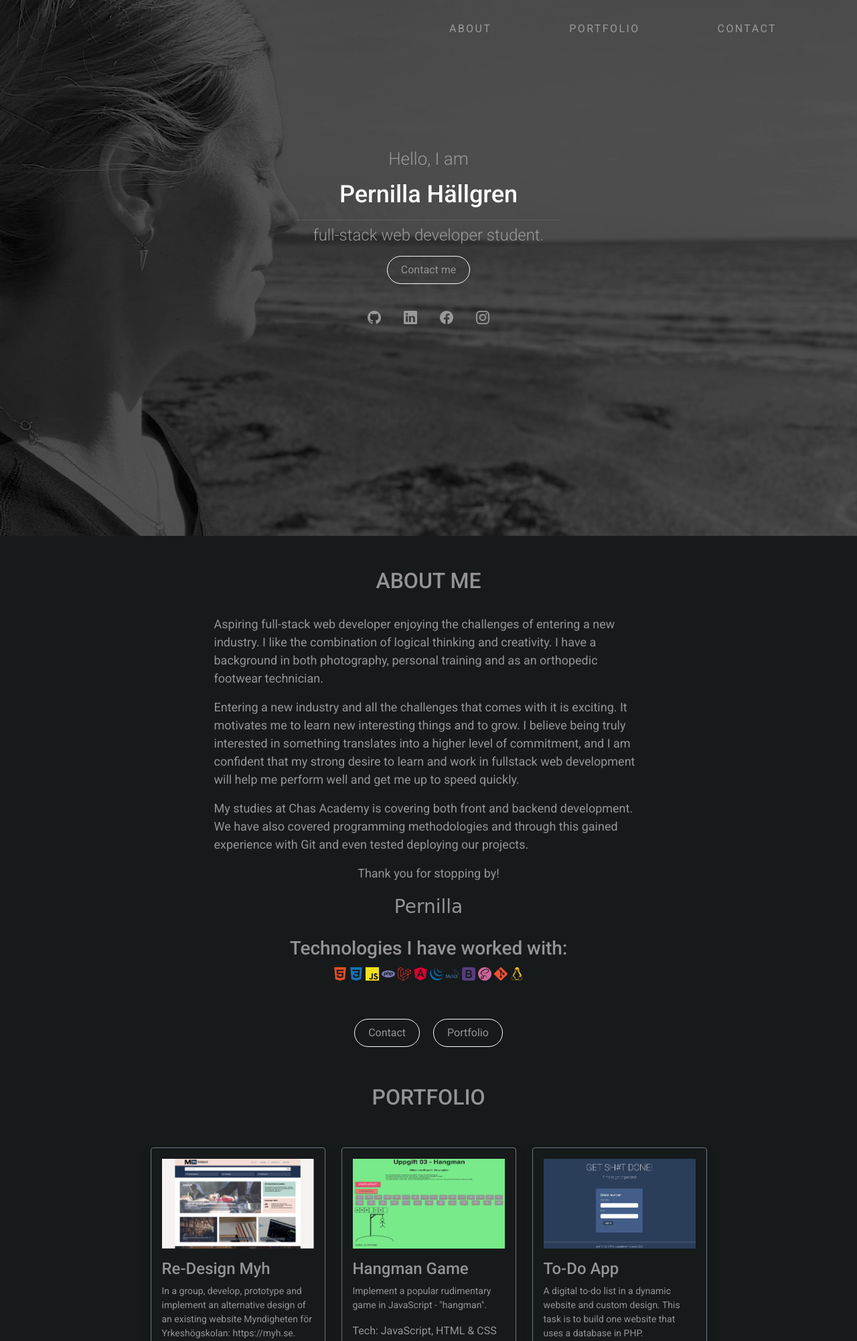
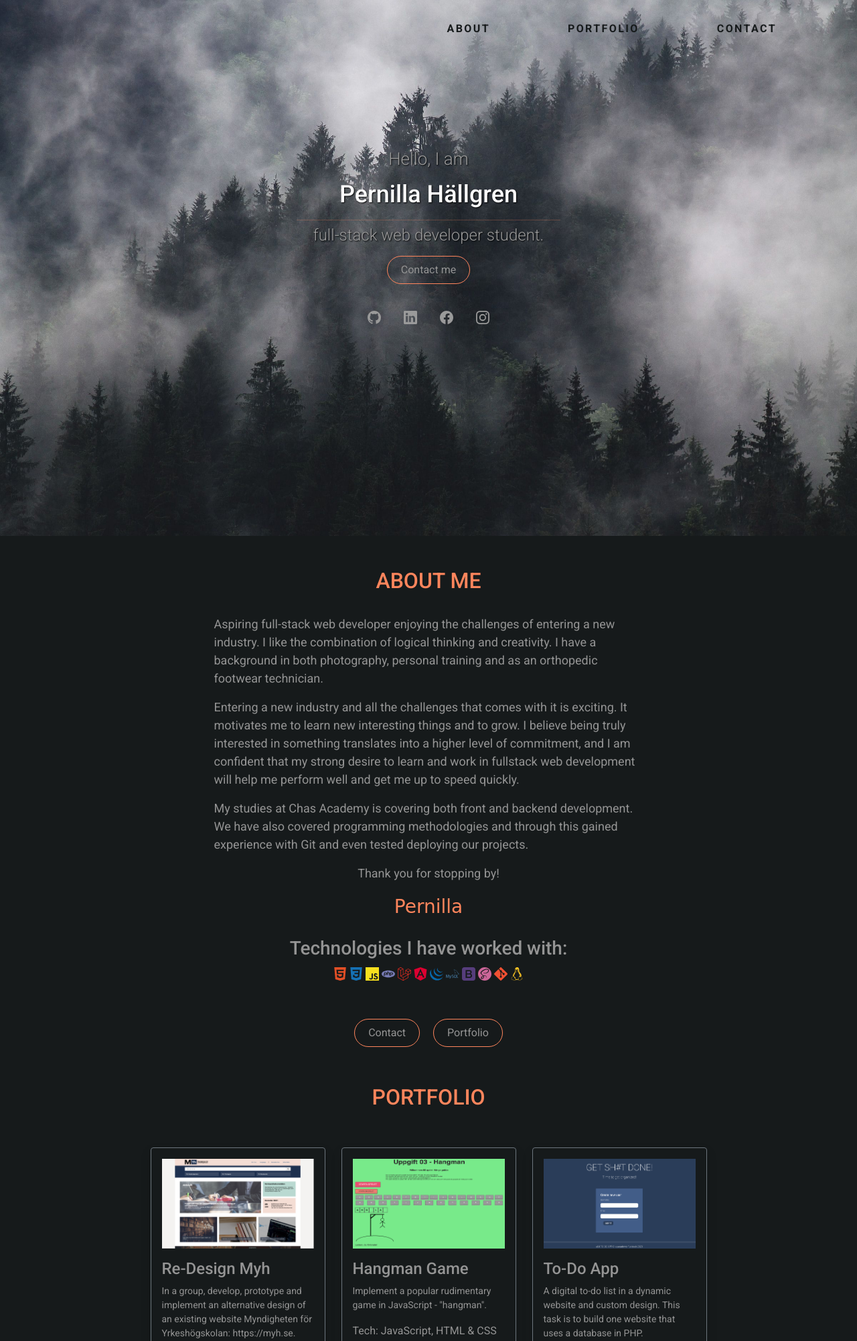
Before and after one commit to pernilla-hallgren/my-portfolio, a PHP site: page / in a window 1280 px wide. Shown: the top 2002 px of the page at 67% size. Run offline with PHP 8.4, Linux system fonts and the light colour scheme; some web fonts are replaced.

Commit message:
new bg- img and colors

```diff
--- a/home.html
+++ b/home.html
@@ -32,13 +32,13 @@
                 <div class="collapse navbar-collapse justify-content-end text-center" id="navbarSupportedContent">
                     <ul class="navbar-nav mr-auto mb-2 mb-lg-0">
                         <li class="nav-item">
-                            <a class="nav-link" style="color: #9A9A9A" href="#about">About</a>
+                            <a class="nav-link" style="color: #161A1B; font-weight: 600;" href="#about">About</a>
                         </li>
                         <li class="nav-item">
-                            <a class="nav-link" style="color: #9A9A9A" href="#portfolio">Portfolio</a>
+                            <a class="nav-link" style="color: #161A1B; font-weight: 600;" href="#portfolio">Portfolio</a>
                         </li>
                         <li class="nav-item">
-                            <a class="nav-link" style="color: #9A9A9A" href="#contact">Contact</a>
+                            <a class="nav-link" style="color: #161A1B; font-weight: 600;" href="#contact">Contact</a>
                         </li>
                     </ul>
                 </div>
@@ -55,7 +55,7 @@
                             <h2 class="card-text text-white mb-2">Pernilla Hällgren</h2>
                             <hr class="my-3 mb-0 dividerClass" />
                             <h3 class="card-body-text mt-2 mb-3">full-stack web developer student.</h3>
-                            <a class="btn btn-outline-light btn-md" id="btn-contact" href="#contact" role="button">Contact me</a>
+                            <a class="btn btn--ghost btn-md" id="btn-contact" href="#contact" role="button">Contact me</a>
                             <div class="symbols">
                                 <a href="https://github.com/pernilla-hallgren" aria-label="link to github">
                                     <svg xmlns="http://www.w3.org/2000/svg" width="23" height="23" class="bi bi-github" viewBox="0 0 16 16">
@@ -92,7 +92,7 @@
     <section class="about-page" id="about">
             <div class="container pt-5 text-left">
 
-                <h2 class="heading-tertiary text-center pb-4">ABOUT ME</h2>
+                <h2 class="heading-tertiary text-center pb-4" style="color: #FF855C;">ABOUT ME</h2>
                 <div class="row justify-content-center">
                     <div class="col-sm-12 col-md-10 col-lg-7 mb-4">
                         <div class="about__content">
@@ -106,7 +106,7 @@
                             <p>My studies at Chas Academy is covering both front and backend development. We have also covered programming methodologies and
                                 through this gained experience with Git and even tested deploying our projects.</p>
                             <p class="text-center" >Thank you for stopping by!</p>
-                            <p class="text-center" id="signature">Pernilla</p>
+                            <p class="text-center" style="color: #FF855C;" id="signature">Pernilla</p>
                         </div>
                         <div class="about__skills my-4 text-center">
                             <h3 class="heading-tertiary">Technologies I have worked with:</h3>
@@ -160,8 +160,8 @@
                         </svg>
                         Resume
                     </a> -->
-                    <a href="#contact" class="btn btn-outline-light btn-md m-2">Contact</a>
-                    <a href="#portfolio" class="btn btn-outline-light btn-md m-2">Portfolio</a>
+                    <a href="#contact" class="btn btn--ghost btn-md m-2">Contact</a>
+                    <a href="#portfolio" class="btn btn--ghost btn-md m-2">Portfolio</a>
                 </div>
             </div>
         </section>
@@ -169,7 +169,7 @@
         <!-- PORTFOLIO -->
         <section class="portfolio" id="portfolio">
             <div class="container pt-5">
-                <h2 class="heading-tertiary pb-5 text-center">PORTFOLIO</h2>
+                <h2 class="heading-tertiary pb-5 text-center" style="color: #FF855C;">PORTFOLIO</h2>
                 <div class="row justify-content-center">
                     <div class="project-box col-sm-12 col-md-6 col-lg-3 mb-4">
                         <div class="project border border-secondary shadow p-3 mb-5 rounded">
@@ -185,12 +185,12 @@
                                     Tech: HTML & CSS
                                 </p>
                                 <div class="project__cta-box text-center">
-                                    <a href="#" class="btn btn-outline-light btn-sm m-2" aria-label="link to demo Re-design project">
+                                    <a href="#" class="btn btn--ghost btn-sm m-2" aria-label="link to demo Re-design project">
                                         <svg class="icon btn__icon-left icon-earth">
                                             <use xlink:href="img/SVG/symbol-defs.svg#icon-earth"></use>
                                         </svg>
                                         Demo</a>
-                                    <a href="#" class="btn btn-outline-light btn-sm m-2" aria-label="link to github Re-design project">
+                                    <a href="#" class="btn btn--ghost btn-sm m-2" aria-label="link to github Re-design project">
                                         <svg class="icon btn__icon-left icon-earth">
                                             <use xlink:href="img/SVG/symbol-defs.svg#icon-github"></use>
                                         </svg>
@@ -212,12 +212,12 @@
                                 </p>
 
                                 <div class="project__cta-box text-center">
-                                    <a href="#" class="btn btn-outline-light btn-sm m-2" aria-label="link to demo hangman project">
+                                    <a href="#" class="btn btn--ghost btn-sm m-2" aria-label="link to demo hangman project">
                                         <svg class="icon btn__icon-left icon-earth">
                                             <use xlink:href="img/SVG/symbol-defs.svg#icon-earth"></use>
                                         </svg>
                                         Demo</a>
-                                    <a href="#" class="btn btn-outline-light btn-sm m-2" aria-label="link to github hangman projekt">
+                                    <a href="#" class="btn btn--ghost btn-sm m-2" aria-label="link to github hangman projekt">
                                         <svg class="icon btn__icon-left icon-earth">
                                             <use xlink:href="img/SVG/symbol-defs.svg#icon-github"></use>
                                         </svg>
@@ -239,12 +239,12 @@
                                     Tech: PHP, MySQL, HTML & CSS
                                 </p>
                                 <div class="project__cta-box text-center">
-                                    <a href="#" class="btn btn-outline-light btn-sm m-2" aria-label="link to demo todo-app project">
+                                    <a href="#" class="btn btn--ghost btn-sm m-2" aria-label="link to demo todo-app project">
                                         <svg class="icon btn__icon-left icon-earth">
                                             <use xlink:href="img/SVG/symbol-defs.svg#icon-earth"></use>
                                         </svg>
                                         Demo</a>
-                                    <a href="#" class="btn btn-outline-light btn-sm m-2" aria-label="link to github todo-app project">
+                                    <a href="#" class="btn btn--ghost btn-sm m-2" aria-label="link to github todo-app project">
                                         <svg class="icon btn__icon-left icon-earth">
                                             <use xlink:href="img/SVG/symbol-defs.svg#icon-github"></use>
                                         </svg>
@@ -266,12 +266,12 @@
                                     Tech: Laravel, PHP, MySQL, JavaScript, HTML & CSS (Bootstrap)
                                 </p>
                                 <div class="project__cta-box text-center">
-                                    <a href="#" class="btn btn-outline-light btn-sm m-2" aria-label="link to demo imdb project">
+                                    <a href="#" class="btn btn--ghost btn-sm m-2" aria-label="link to demo imdb project">
                                         <svg class="icon btn__icon-left icon-earth">
                                             <use xlink:href="img/SVG/symbol-defs.svg#icon-earth"></use>
                                         </svg>
                                         Demo</a>
-                                    <a href="#" class="btn btn-outline-light btn-sm m-2" aria-label="link to github imdb project">
+                                    <a href="#" class="btn btn--ghost btn-sm m-2" aria-label="link to github imdb project">
                                         <svg class="icon btn__icon-left icon-earth">
                                             <use xlink:href="img/SVG/symbol-defs.svg#icon-github"></use>
                                         </svg>
@@ -319,12 +319,12 @@
                                     för att färdigställa denna uppgift.
                                     </p>
                                 <div class="project__cta-box text-center">
-                                    <a href="#" class="btn btn-outline-light btn-sm m-2" aria-label="link to demo kaanban board project">
+                                    <a href="#" class="btn btn--ghost btn-sm m-2" aria-label="link to demo kaanban board project">
                                         <svg class="icon btn__icon-left icon-earth">
                                             <use xlink:href="img/SVG/symbol-defs.svg#icon-earth"></use>
                                         </svg>
                                         Demo</a>
-                                    <a href="#" class="btn btn-outline-light btn-sm m-2" aria-label="link to github kaanban board project">
+                                    <a href="#" class="btn btn--ghost btn-sm m-2" aria-label="link to github kaanban board project">
                                         <svg class="icon btn__icon-left icon-earth">
                                             <use xlink:href="img/SVG/symbol-defs.svg#icon-github"></use>
                                         </svg>
@@ -345,12 +345,12 @@
                                     Denna applikation ska fungera som en samling för recept som hämtas från ett externt API.
                                     För denna uppgift är det endast frontend</p>
                                 <div class="project__cta-box text-center">
-                                    <a href="#" class="btn btn-outline-light btn-sm m-2" aria-label="link to demo recipe app project">
+                                    <a href="#" class="btn btn--ghost btn-sm m-2" aria-label="link to demo recipe app project">
                                         <svg class="icon btn__icon-left icon-earth">
                                             <use xlink:href="img/SVG/symbol-defs.svg#icon-earth"></use>
                                         </svg>
                                         Demo</a>
-                                    <a href="#" class="btn btn-outline-light btn-sm m-2" aria-label="link to github recipe app project">
+                                    <a href="#" class="btn btn--ghost btn-sm m-2" aria-label="link to github recipe app project">
                                         <svg class="icon btn__icon-left icon-earth">
                                             <use xlink:href="img/SVG/symbol-defs.svg#icon-github"></use>
                                         </svg>
@@ -366,7 +366,7 @@
         <!-- CONTACT -->
         <section class="contact-page" id="contact">
            <div class="container pt-5">
-                <h2 class="heading-tertiary pb-5 text-center">CONTACT</h2>
+                <h2 class="heading-tertiary pb-5 text-center" style="color: #FF855C;">CONTACT</h2>
                 <div class="row justify-content-center mt-4">
                     <div class="project-box col-sm-12 col-md-6 col-lg-3 mb-4">
                         <div class="project">
--- a/style.css
+++ b/style.css
@@ -12,7 +12,7 @@ body {
 
 .first-page {
     height: 100vh;
-    background-image: url('img/bg/header-bg-lg.jpg');
+    background-image: url('img/bg/footer-bg-lg.jpg');
     background-color: #161A1B;
     background-repeat: no-repeat;
     background-position: center center;
@@ -31,10 +31,11 @@ body {
 .collapse .navbar-collapse {
     color: #EBEBEB;
 }
-
+.nav-item {
+    font-weight: 400;
+}
 .nav-link {
-    color: #EBEBEB;
-    /* margin: 30px; */
+    color: #161A1B;
     margin-right: 100px;
 }
 
@@ -54,6 +55,7 @@ li {
     letter-spacing: 0.15em;
     display: inline-block;
     position: relative;
+    /* text-shadow: 1px 1px 1px rgb(255, 255, 255); */
 }
 
 .nav-link:after {
@@ -64,7 +66,7 @@ li {
     height: 2px;
     left: 50%;
     position: absolute;
-    background: #fff;
+    background: #FF855C;
     transition: width 0.3s ease 0s, left 0.3s ease 0s;
     width: 0;
 }
@@ -76,12 +78,12 @@ li {
 
 .fas {
     font-size: 34px;
-    color: #9A9A9A;
+    color: #161A1B;
 }
 
 .fas::after {
-    border-color: #9A9A9A;
-    color: #9A9A9A;
+    border-color: #161A1B;
+    color: #161A1B;
 }
 
 
@@ -102,29 +104,46 @@ li {
     font-weight: 300;
     font-size: 26px;
     color: #9A9A9A;
+    text-shadow: 1px 1px 2px black;
 }
 
 .card-text {
     color: #EBEBEB;
     font-size: 36px;
+    text-shadow: 1px 1px 2px black;
 }
 
 .card-body-text {
     font-weight: 300;
     font-size: 24px;
     color: #9A9A9A;
+    text-shadow: 1px 1px 2px black;
 }
 
 .dividerClass {
-    color: #9A9A9A;
+    color: #FF855C;
     margin-left: auto;
     margin-right: auto;
 }
 
-a .btn .btn-outline-light .btn-lg {
-    margin-right: 100px;
-    margin-top: 50px;
-    font-weight: 300;
+.btn {
+    display: inline-flex;
+    justify-content: center;
+    align-items: center;
+    white-space: nowrap;
+    vertical-align: middle;
+    border: 1px solid transparent;
+    border-radius: 100px;
+    transition: all 0.3s ease;
+
+}
+.btn--ghost {
+    border: 1px solid #FF855C;
+}
+
+.btn--ghost:hover {
+    color: white;
+    background-color: #FF855C;
 }
 
 
@@ -150,7 +169,7 @@ svg {
 }
 
 .bi:hover {
-    fill: #f1f0f0;
+    fill: #FF855C;
 }
 /* END SYMBOLS */
 
@@ -246,7 +265,7 @@ svg {
 /* Small devices */
 @media only screen and (max-width: 767px) {
     .first-page {
-        background-image: url("img/bg/header-bg-sm-test2.jpg");
+        background-image: url("img/bg/footer-bg-sm.jpg");
     }
      .card-title {
          font-size: 22px;
@@ -262,7 +281,7 @@ svg {
 /* Landscape mode */
 @media only screen and (orientation: landscape) and (max-width: 812px) {
     .first-page {
-        background-image: url("img/bg/header-bg-md.jpg");
+        background-image: url("img/bg/footer-bg-md.jpg");
     }
     .card {
         margin-top: 5px;
@@ -284,13 +303,13 @@ svg {
 /* Medium devices (landscape tablets, 768px and up) */
 @media only screen and (min-width: 768px) {
     .first-page {
-        background-image: url("img/bg/header-bg-md.jpg");
+        background-image: url("img/bg/footer-bg-md.jpg");
     }
 }
 
 /* Extra large devices (large laptops and desktops, 1200px and up) */
 @media only screen and (min-width: 1200px) {
     .first-page {
-        background-image: url('img/bg/header-bg-lg.jpg');
+        background-image: url('img/bg/footer-bg-lg.jpg');
     }
 }
```
Also changed, not shown: img/bg/footer-bg-lg.jpg (added), img/bg/footer-bg-md.jpg (added), img/bg/footer-bg-sm.jpg (added), img/bg/header-lg.jpg (deleted), img/bg/header-sm.jpg (deleted), img/bg/header.jpg (deleted), img/bg/test.png (deleted), 1 other file.
